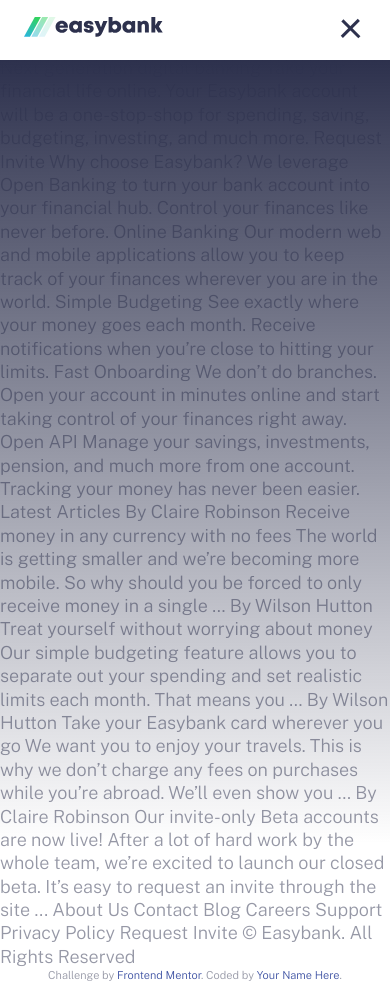
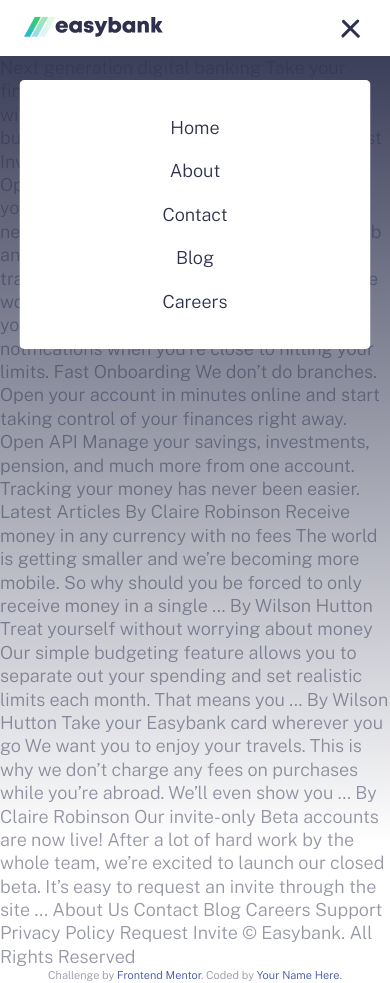
Before and after one commit to ShanuXD/Responsive-Websit-Challenge-1, a plain HTML site: page index.html in a window 390 px wide. Both pictures are taken after a click on the link 354 px from the left and 28 px from the top of the page. Drawn offline with nearby package versions, Linux system fonts and the light colour scheme.

Commit message:
nav menu animation

```diff
--- a/Scss/_animation.scss
+++ b/Scss/_animation.scss
@@ -1,3 +1,8 @@
+.has-fade{
+    visibility: hidden;
+
+}
+
 @keyframes fade-in{
     from{
         visibility:hidden ;
--- a/Scss/_globals.scss
+++ b/Scss/_globals.scss
@@ -20,8 +20,20 @@ body{
     font-size: $font-medium;
     color: $grayishBlue;
     font-weight: 300;
+
+    &.noscroll{
+        overflow: hidden;
+    }
 }
 
+// Spacing
+.container{
+    padding-left: 2.4rem;
+    padding-right: 2.4rem;
+}
+
+
+// flexbox
 .flex{
     display:flex;
 
--- a/Scss/_header.scss
+++ b/Scss/_header.scss
@@ -1,7 +1,8 @@
 .header{
+    position: relative;
 
     &.open-menu{
-        .header__menu{
+        .header__toggle{
             > span:first-child{
                 transform: rotate(45deg);
             }
@@ -17,7 +18,8 @@
     .overlay{
         opacity: 0;
         position: fixed;
-        top:6rem;
+        // top:6rem;
+        top:0;
         right:0;
         left:0;
         bottom:0;
@@ -26,7 +28,12 @@
     }
 
     nav{
-        padding: 1.7rem 2.4rem;
+        position: relative;
+        background: $white;
+        // padding:1.7rem 0;
+        padding-top: 1.7rem;
+        padding-bottom: 1.7rem;
+
     }
 
     &__logo{
@@ -34,7 +41,7 @@
         height: 2.2rem;
     }
 
-    &__menu{ //Mobile view
+    &__toggle{ //Mobile view
 
         > span{
             display: block;
@@ -43,10 +50,30 @@
             background-color: $darkBlue;
             transition: all 300ms ease-in-out;
             transform-origin: .4px 1.9px;
+            border-radius: 3px;
 
             &:not(:last-child){
                 margin-bottom: 5px;
               }
+        }
+    }
+
+    &__menu{
+        position: absolute;
+        width: calc(90%); //both left and right padding
+        left: 50%;
+        transform: translateX(-50%);
+        background: $white;
+        padding: 2.6rem;
+        margin-top: 2.4rem;
+        border-radius: 5px;
+
+        a{
+            display: block;
+            text-align: center;
+            color: $darkBlue;
+            padding: 1rem;
+
         }
     }
 
--- a/index.html
+++ b/index.html
@@ -19,16 +19,16 @@
   <header class="header">
 
     <!-- Overlay -->
-    <div class="overlay">
+    <div class="overlay has-fade">
 
     </div>
     <!-- Navigation -->
-    <nav class="flex flex-jc-sb flex-ai-c">
+    <nav class="container flex flex-jc-sb flex-ai-c">
       <a href="/" class="header__logo">
         <img src="/images/logo.svg" alt="Brand-logo">
       </a>
 
-      <a id="menu-btn" href="#" class="header__menu hide-for-desktop">
+      <a id="menu-btn" href="#" class="header__toggle hide-for-desktop">
         <span></span>
         <span></span>
         <span></span>
@@ -45,6 +45,16 @@
       <a href="#" class="btn header__btn hide-for-mobile" type="button">Request Invite</a>
 
     </nav>
+
+    <div class="header__menu has-fade">
+      <a href="#">Home</a>
+        <a href="#">About</a>
+        <a href="#">Contact</a>
+        <a href="#">Blog</a>
+        <a href="#">Careers</a>
+    </div>
+
+
   </header>
 
 
--- a/script.js
+++ b/script.js
@@ -1,20 +1,31 @@
 const menu_btn = document.querySelector("#menu-btn")
 const header =document.querySelector('.header')
 const overlay = document.querySelector('.overlay')
+const fadeElems = document.querySelectorAll('.has-fade')
+const body = document.querySelector('body')
 
 menu_btn.addEventListener('click',()=>{
     console.log('click')
 
     if(header.classList.contains('open-menu')){
         // close menu
+        body.classList.remove('noscroll')
         header.classList.remove('open-menu')
-        overlay.classList.remove('fade-in');
-        overlay.classList.add('fade-out');
+        fadeElems.forEach((element)=>{
+            element.classList.remove('fade-in')
+            element.classList.add('fade-out')
+        })
+
     }
     else{
         // open menu
+        body.classList.add('noscroll')
         header.classList.add('open-menu')
-        overlay.classList.remove('fade-out');
-        overlay.classList.add('fade-in');
+        fadeElems.forEach((element)=>{
+            element.classList.remove('fade-out');
+            element.classList.add('fade-in');
+        })
+
+
     }
 })
```
Also changed, not shown: Scss/style.css, 1 other file.
